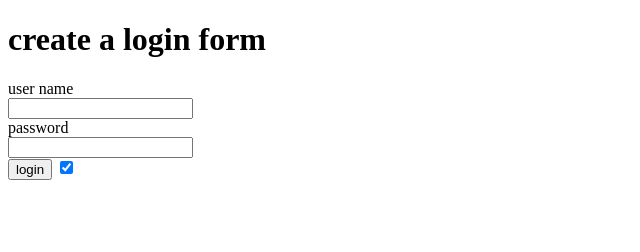
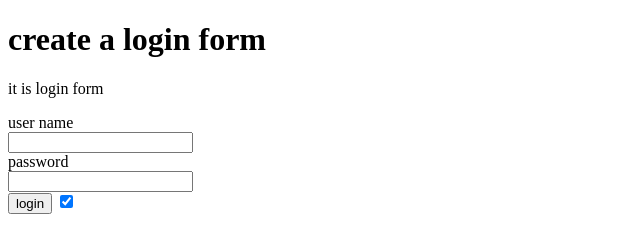
Before and after one commit to heena-kaur/login., a plain HTML site: page index.html in a window 1280 px wide. Shown: the whole page, without its empty margins (0-640 px from the left). Drawn offline with Linux system fonts and the light colour scheme.

Commit message:
Update index.html

```diff
--- a/index.html
+++ b/index.html
@@ -2,7 +2,7 @@
 <html>
 <body>
 <h1> create a login form</h1>
-
+<p>it is login form</p>
 <div class="personal information">
 <label for="uname">user name</label><br>
 <input type="text" id="uname"name="uname" value=""><br>
@@ -15,4 +15,5 @@
 <input type="checkbox" checked="checked" name="remember">
 </div>
 </body>
+
 </html>
```
